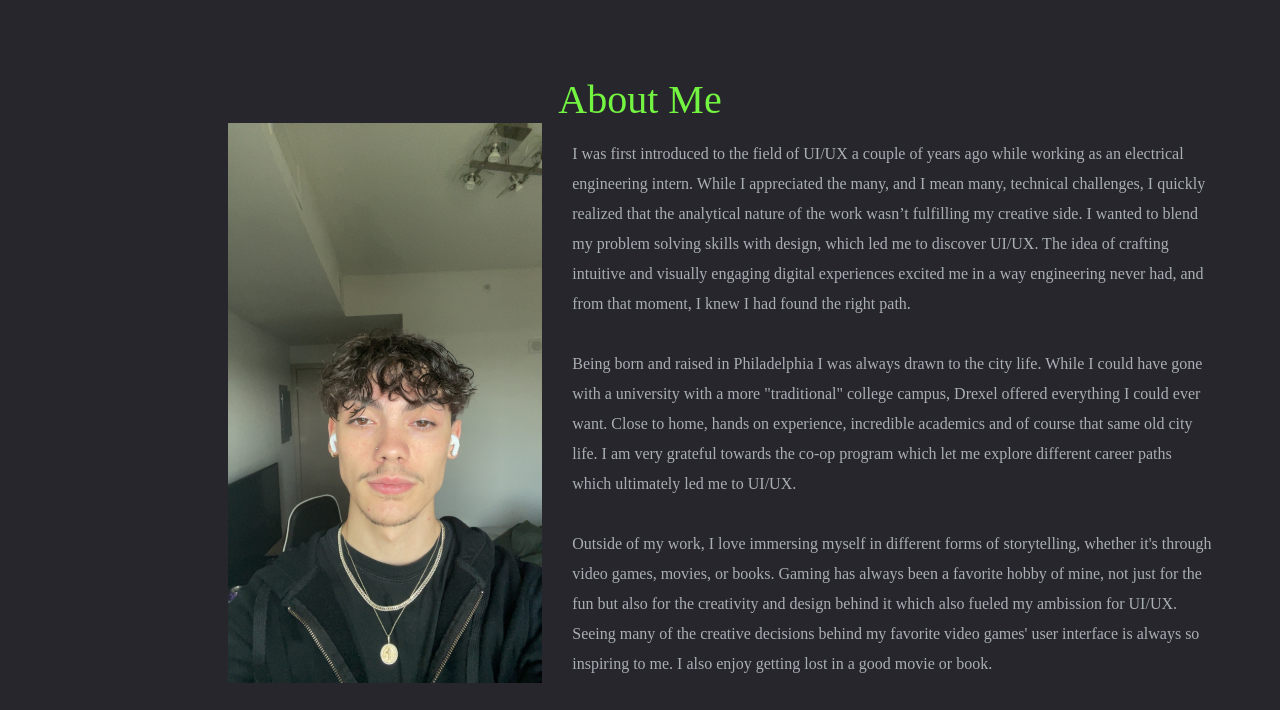
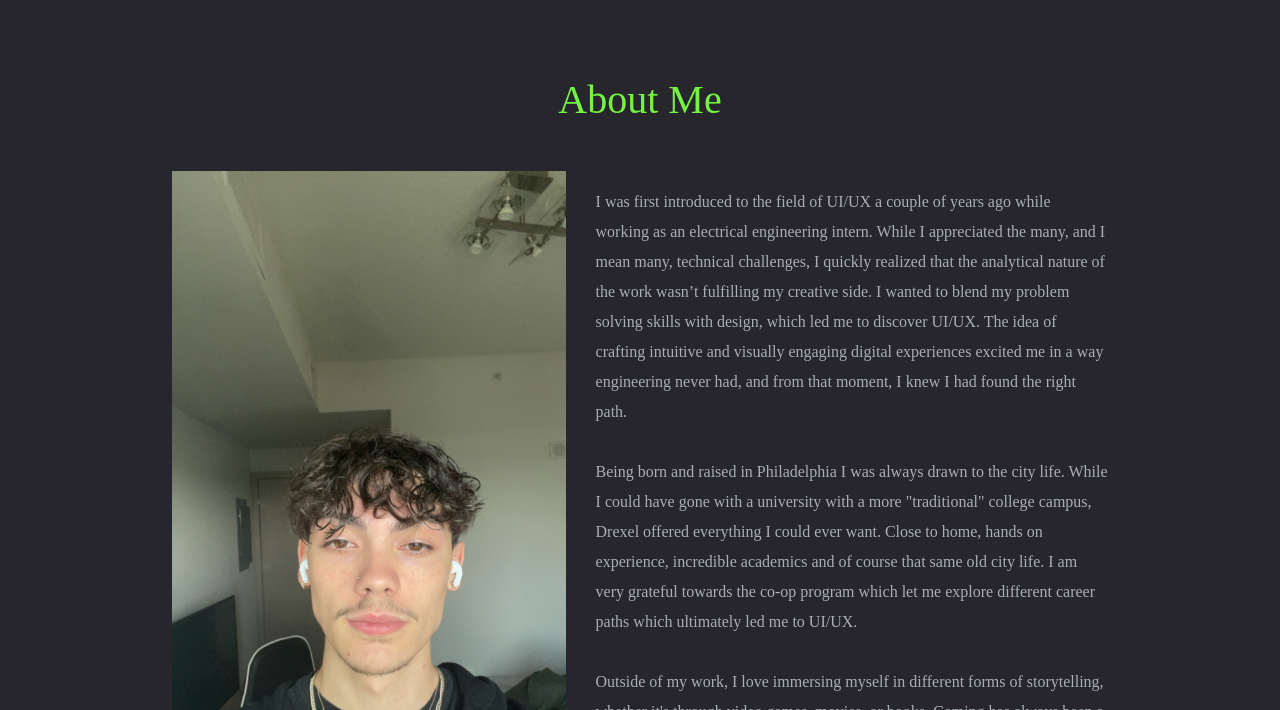
Before and after one commit to raygonzz/Portfolio-updated, a plain HTML site: page about.html in a window 1280 px wide. Shown: the part 90-800 px from the top of the page. Drawn offline with Linux system fonts and the light colour scheme; a web font is replaced by a local one.

Commit message:
Fix about me section
centering issue with heading

```diff
--- a/stylesheet_new.css
+++ b/stylesheet_new.css
@@ -255,9 +255,8 @@ p {
 }
 
 .me {
-  max-width: 30vw;
-  max-height: 70vh;
-  margin-left: 10rem;
+  max-width: 400px;
+  max-height: 700px;
 }
 
 h2 {
@@ -273,6 +272,7 @@ h2 {
   display: flex;
   gap: 30px;
   justify-content: center;
+  margin-top: 3rem;
 }
 
 .about-header {
@@ -285,7 +285,7 @@ h2 {
 
 .about-text {
   font-family: var(--font-serif);
-  max-width: 50vw;
+  max-width: 40vw;
   line-height: 30px;
 }
 
```
